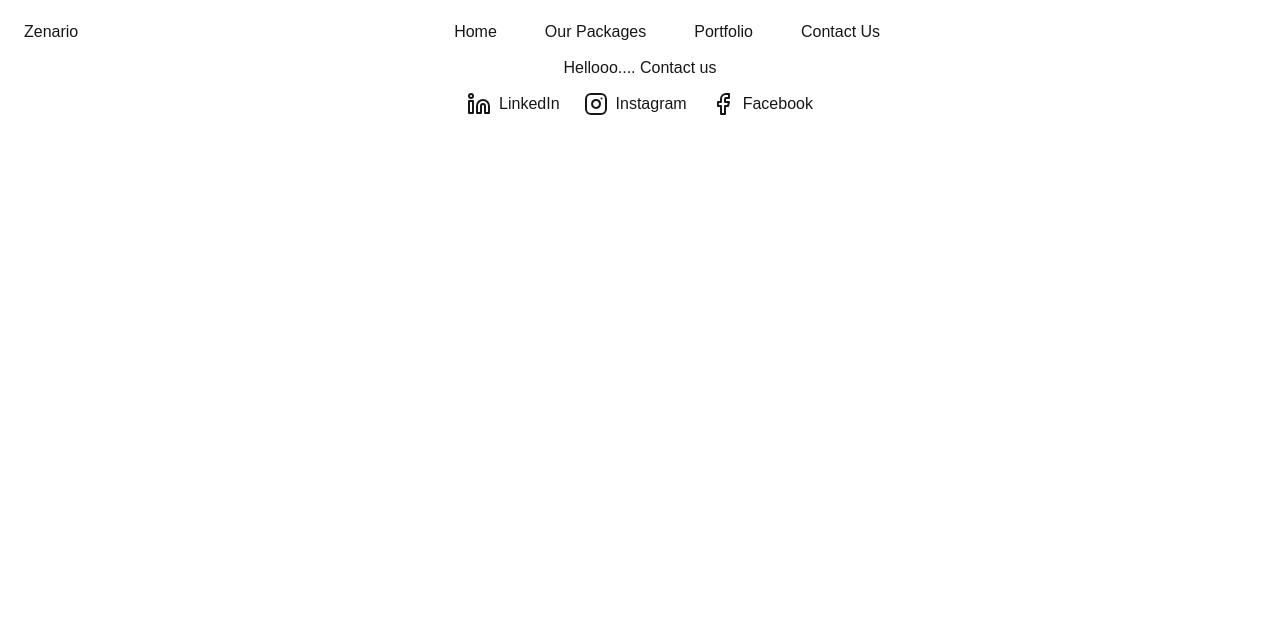
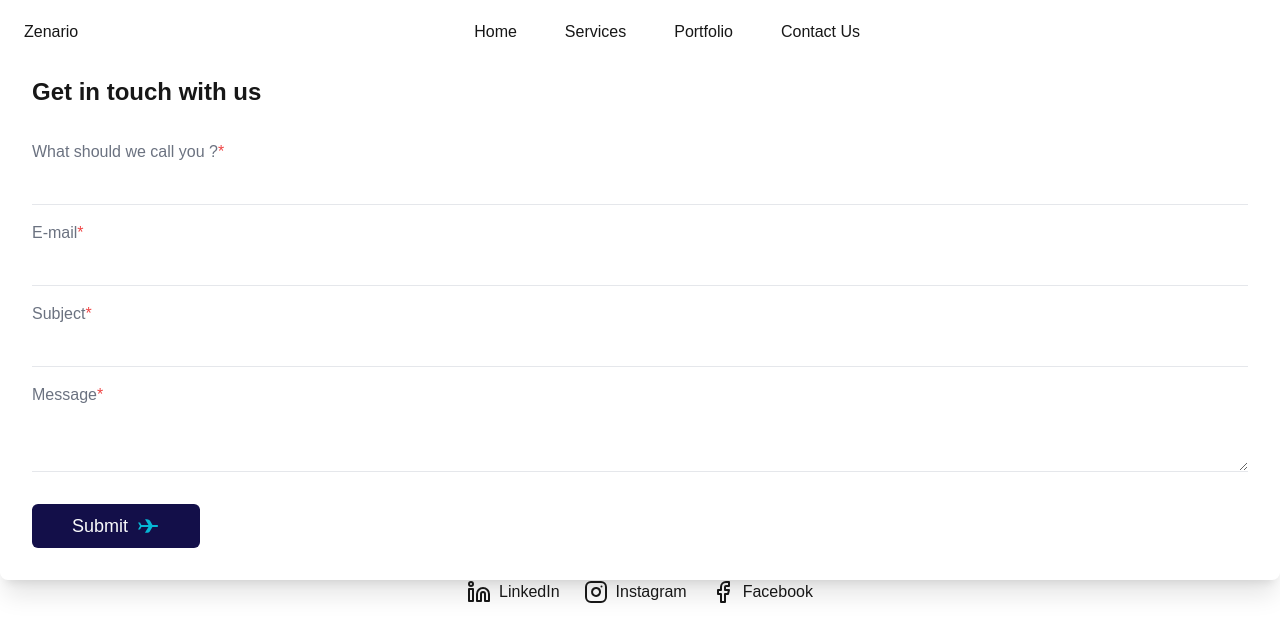
Before and after one commit to gaznis/wedding-photography, a Next.js app: page /contact in a window 1280 px wide. Shown: the top 642 px of the page. Built offline with nearby package versions, Linux system fonts and the light colour scheme.

Commit message:
add contact us form and change menu from package to services

```diff
--- a/app/contact/page.tsx
+++ b/app/contact/page.tsx
@@ -1,8 +1,191 @@
-// `app/dashboard/page.tsx` is the UI for the `/dashboard` URL
+'use client';
+import React, { useState } from 'react'
+
+
 export default function Contact() {
+    // States for contact form fields
+    const [fullname, setFullname] = useState("");
+    const [email, setEmail] = useState("");
+    const [subject, setSubject] = useState("");
+    const [message, setMessage] = useState("");
+
+    //   Form validation state
+    const [errors, setErrors] = useState({});
+
+    //   Setting button text on form submission
+    const [buttonText, setButtonText] = useState("Send");
+
+    // Setting success or failure messages states
+    const [showSuccessMessage, setShowSuccessMessage] = useState(false);
+    const [showFailureMessage, setShowFailureMessage] = useState(false);
+
+    // Validation check method
+    const handleValidation = () => {
+        let tempErrors = {};
+        let isValid = true;
+
+        if (fullname.length <= 0) {
+            tempErrors["fullname"] = true;
+            isValid = false;
+        }
+        if (email.length <= 0) {
+            tempErrors["email"] = true;
+            isValid = false;
+        }
+        if (subject.length <= 0) {
+            tempErrors["subject"] = true;
+            isValid = false;
+        }
+        if (message.length <= 0) {
+            tempErrors["message"] = true;
+            isValid = false;
+        }
+
+        setErrors({ ...tempErrors });
+        console.log("errors", errors);
+        return isValid;
+    };
+
+    //   Handling form submit
+
+    const handleSubmit = async (e) => {
+        e.preventDefault();
+
+        let isValidForm = handleValidation();
+
+        if (isValidForm) {
+            setButtonText("Sending");
+            const body = JSON.stringify({
+                email: email,
+                fullname: fullname,
+                subject: subject,
+                message: message,
+            });
+            console.log(body);
+
+            // const res = await fetch("/api/sendgrid", {
+            //     body: JSON.stringify({
+            //         email: email,
+            //         fullname: fullname,
+            //         subject: subject,
+            //         message: message,
+            //     }),
+            //     headers: {
+            //         "Content-Type": "application/json",
+            //     },
+            //     method: "POST",
+            // });
+
+            // const { error } = await res.json();
+            // if (error) {
+            //     console.log(error);
+            //     setShowSuccessMessage(false);
+            //     setShowFailureMessage(true);
+            //     setButtonText("Send");
+            //     return;
+            // }
+            setShowSuccessMessage(true);
+            setShowFailureMessage(false);
+            setButtonText("Send");
+        }
+        console.log(fullname, email, subject, message);
+    };
+
     return (
-            <div className="flex flex-col gap-8 row-start-2 items-center justify-center m-3">
-                <h1>Hellooo.... Contact us</h1>
+        <form
+            onSubmit={handleSubmit}
+            className="rounded-lg shadow-xl flex flex-col px-8 py-8"
+        >
+            <h1 className="text-2xl font-bold dark:text-gray-50">
+                Get in touch with us
+            </h1>
+
+            <label
+                htmlFor="fullname"
+                className="text-gray-500 font-light mt-8 dark:text-gray-50"
+            >
+                What should we call you ?<span className="text-red-500 dark:text-gray-50">*</span>
+            </label>
+            <input
+                type="text"
+                value={fullname}
+                onChange={(e) => {
+                    setFullname(e.target.value);
+                }}
+                name="fullname"
+                className="bg-transparent border-b py-2 pl-4 focus:outline-none focus:rounded-md text-gray-500"
+            />
+
+
+            <label
+                htmlFor="email"
+                className="text-gray-500 font-light mt-4 dark:text-gray-50"
+            >
+                E-mail<span className="text-red-500">*</span>
+            </label>
+            <input
+                type="email"
+                name="email"
+                value={email}
+                onChange={(e) => {
+                    setEmail(e.target.value);
+                }}
+                className="bg-transparent border-b py-2 pl-4 focus:outline-none focus:rounded-md font-light text-gray-500"
+            />
+
+
+            <label
+                htmlFor="subject"
+                className="text-gray-500 font-light mt-4 dark:text-gray-50"
+            >
+                Subject<span className="text-red-500">*</span>
+            </label>
+            <input
+                type="text"
+                name="subject"
+                value={subject}
+                onChange={(e) => {
+                    setSubject(e.target.value);
+                }}
+                className="bg-transparent border-b py-2 pl-4 focus:outline-none focus:rounded-md font-light text-gray-500"
+            />
+
+            <label
+                htmlFor="message"
+                className="text-gray-500 font-light mt-4 dark:text-gray-50"
+            >
+                Message<span className="text-red-500">*</span>
+            </label>
+            <textarea
+                name="message"
+                value={message}
+                onChange={(e) => {
+                    setMessage(e.target.value);
+                }}
+                className="bg-transparent border-b py-2 pl-4 focus:outline-none focus:rounded-md font-light text-gray-500"
+            ></textarea>
+
+            <div className="flex flex-row items-center justify-start">
+                <button
+                    type="submit"
+                    className="px-10 mt-8 py-2 bg-[#130F49] text-gray-50 font-light rounded-md text-lg flex flex-row items-center"
+                >
+                    Submit
+                    <svg
+                        width="24"
+                        height="24"
+                        viewBox="0 0 24 24"
+                        className="text-cyan-500 ml-2"
+                        fill="currentColor"
+                        xmlns="http://www.w3.org/2000/svg"
+                    >
+                        <path
+                            d="M9.00967 5.12761H11.0097C12.1142 5.12761 13.468 5.89682 14.0335 6.8457L16.5089 11H21.0097C21.562 11 22.0097 11.4477 22.0097 12C22.0097 12.5523 21.562 13 21.0097 13H16.4138L13.9383 17.1543C13.3729 18.1032 12.0191 18.8724 10.9145 18.8724H8.91454L12.4138 13H5.42485L3.99036 15.4529H1.99036L4.00967 12L4.00967 11.967L2.00967 8.54712H4.00967L5.44417 11H12.5089L9.00967 5.12761Z"
+                            fill="currentColor"
+                        />
+                    </svg>
+                </button>
             </div>
-    );
+        </form>
+    )
 }
--- a/app/packages/page.tsx
+++ b/app/services/page.tsx
@@ -2,7 +2,7 @@
 export default function Page() {
     return (
             <div className="flex flex-col gap-8 row-start-2 items-center justify-center m-3">
-                <h1>Hellooo.... Look in to our Packages</h1>
+            <h1>Hellooo.... Look in to our services</h1>
             </div>
     );
 }
--- a/components/navbar.tsx
+++ b/components/navbar.tsx
@@ -15,8 +15,8 @@ export function Navbar() {
             </Link>
           </li>
           <li>
-            <Link href='packages'>
-                Our Packages
+            <Link href='services'>
+                Services
             </Link>
           </li>
           <li>
```
